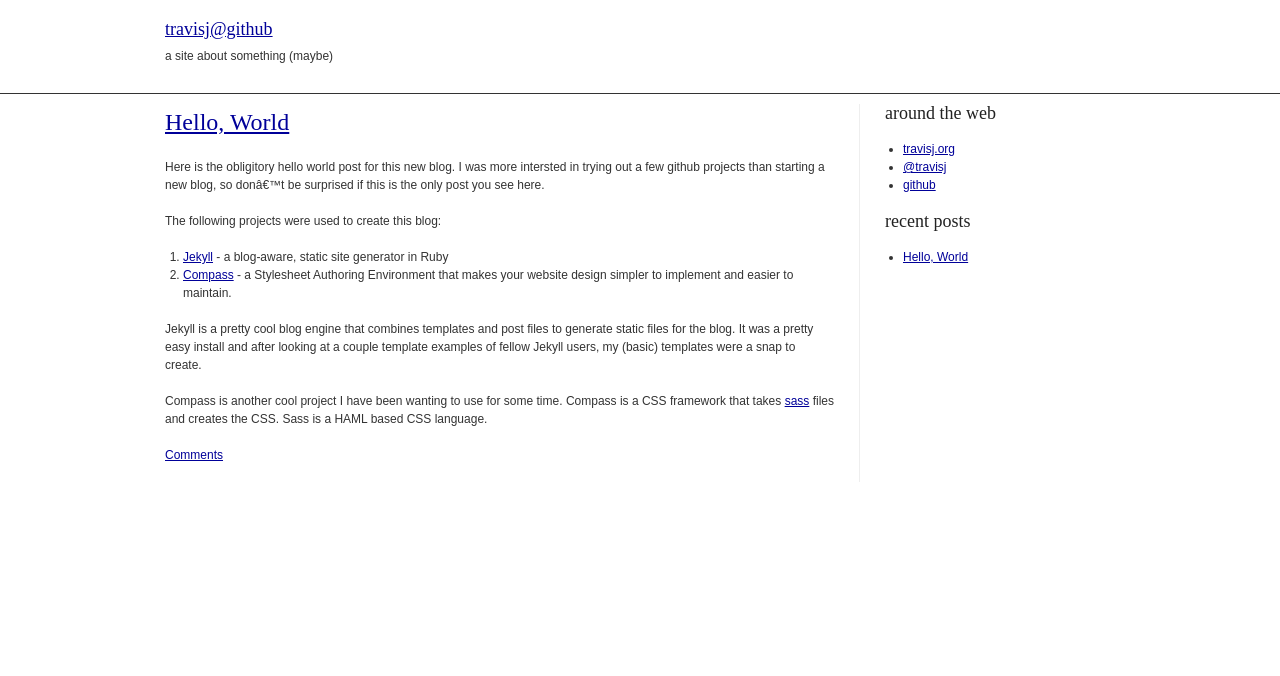
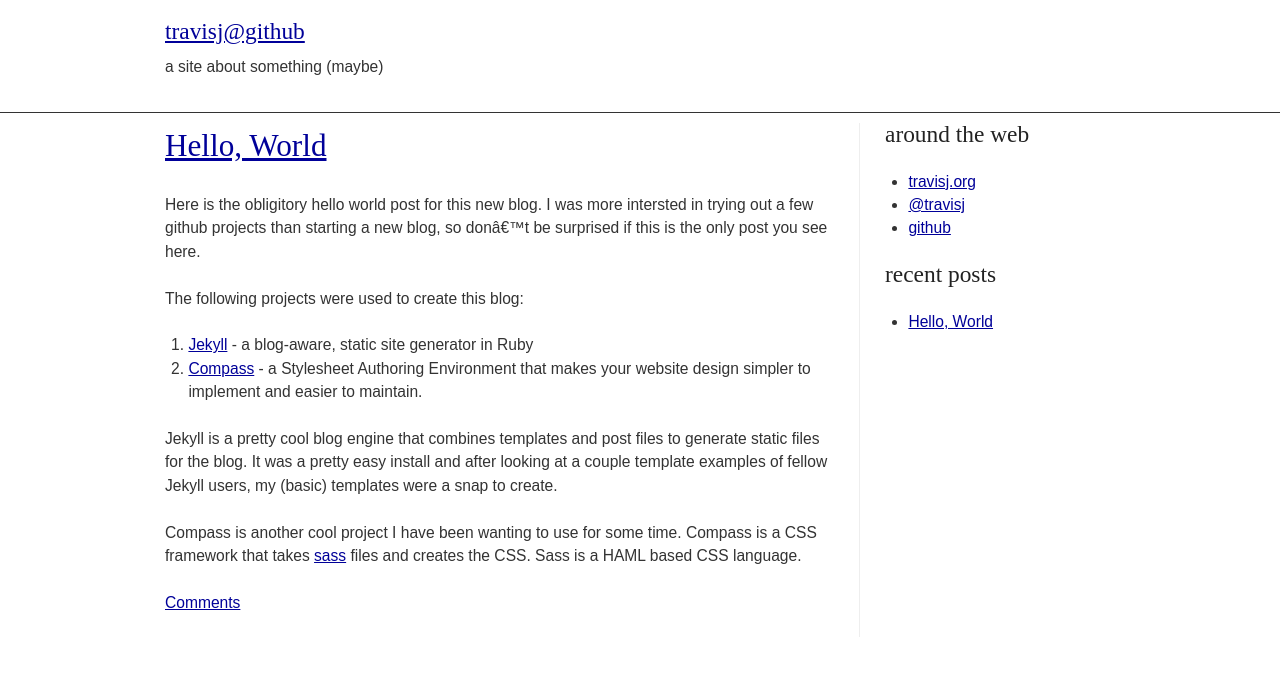
Before and after one commit to travisj/travisj.github.com, a Jekyll site: the page built from index.html, in a window 1280 px wide. Shown: the top 676 px of the page. Built offline with Jekyll 4.4.1, drawn with Linux system fonts in a browser that asks for light colours; Markdown is read by kramdown in place of the engine named in the settings; comment, search, counter and statistics services are not loaded.

Commit message:
css change

```diff
--- a/src/screen.sass
+++ b/src/screen.sass
@@ -10,6 +10,7 @@
 @import blueprint/modules/scaffolding.sass
 
 =tk-fonts
+	font-size: 1.3em
 	font-family: "junction-1","junction-2", sans-serif
 	h1, h2, h3
 		font-family: "museo-1","museo-2",serif
--- a/stylesheets/screen.css
+++ b/stylesheets/screen.css
@@ -572,11 +572,11 @@ form.bp input.text:focus, form.bp input.title:focus, form.bp textarea:focus, for
 form.bp input.text, form.bp input.title { width: 300px; }
 form.bp textarea { width: 390px; height: 250px; }
 
-div#header { font-family: "junction-1","junction-2", sans-serif; border-bottom: 1px solid #333; padding-top: 20px; padding-bottom: 10px; }
+div#header { font-size: 1.3em; font-family: "junction-1","junction-2", sans-serif; border-bottom: 1px solid #333; padding-top: 20px; padding-bottom: 10px; }
 div#header h1, div#header h2, div#header h3 { font-family: "museo-1","museo-2",serif; }
 div#header h1 { color: #333; font-size: 1.5em; }
 
-div#content { font-family: "junction-1","junction-2", sans-serif; padding-top: 10px; }
+div#content { font-size: 1.3em; font-family: "junction-1","junction-2", sans-serif; padding-top: 10px; }
 div#content h1, div#content h2, div#content h3 { font-family: "museo-1","museo-2",serif; }
 
 div#recent2 { border: 1px solid #666; padding: 5px; background-color: #cfcfcf; }
```
